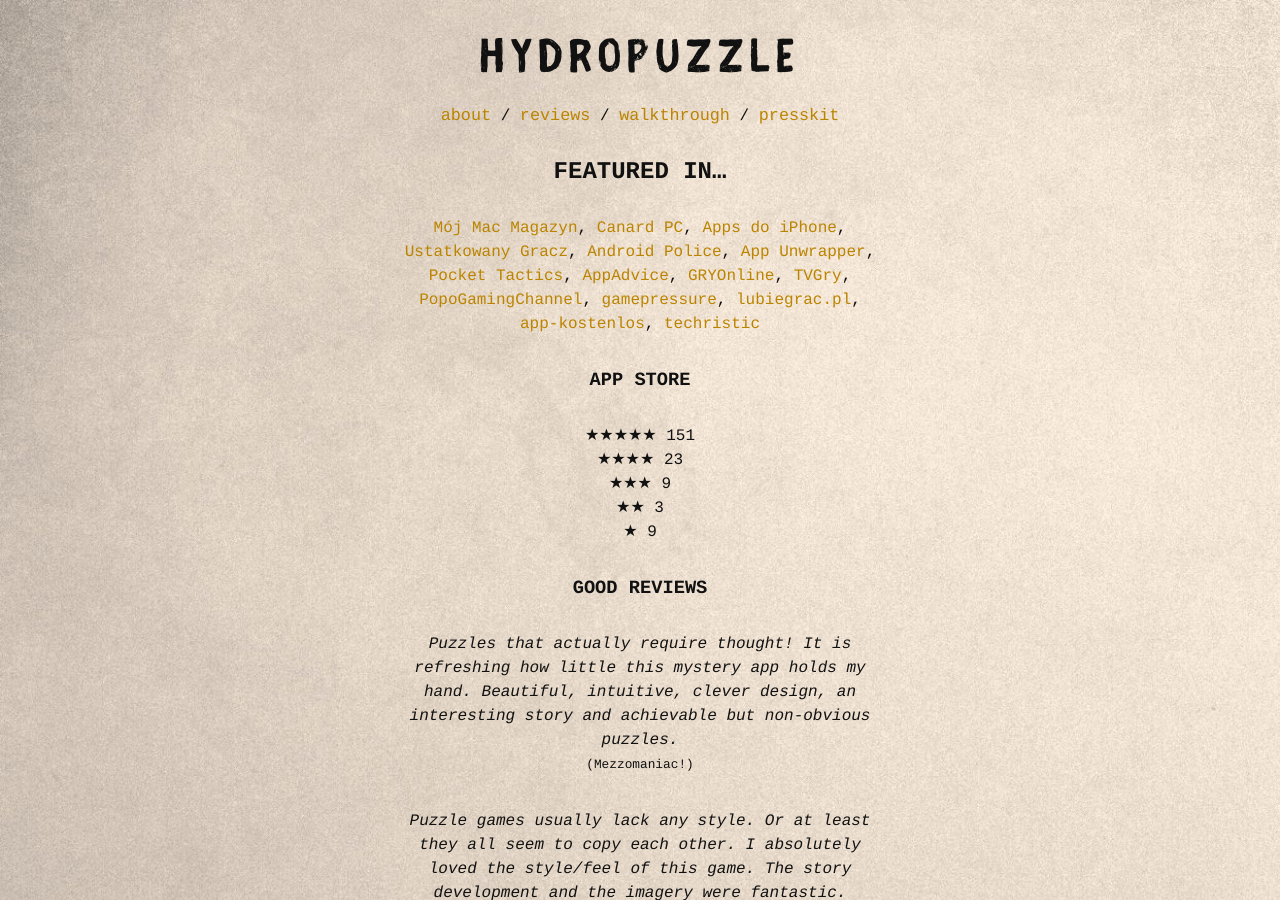
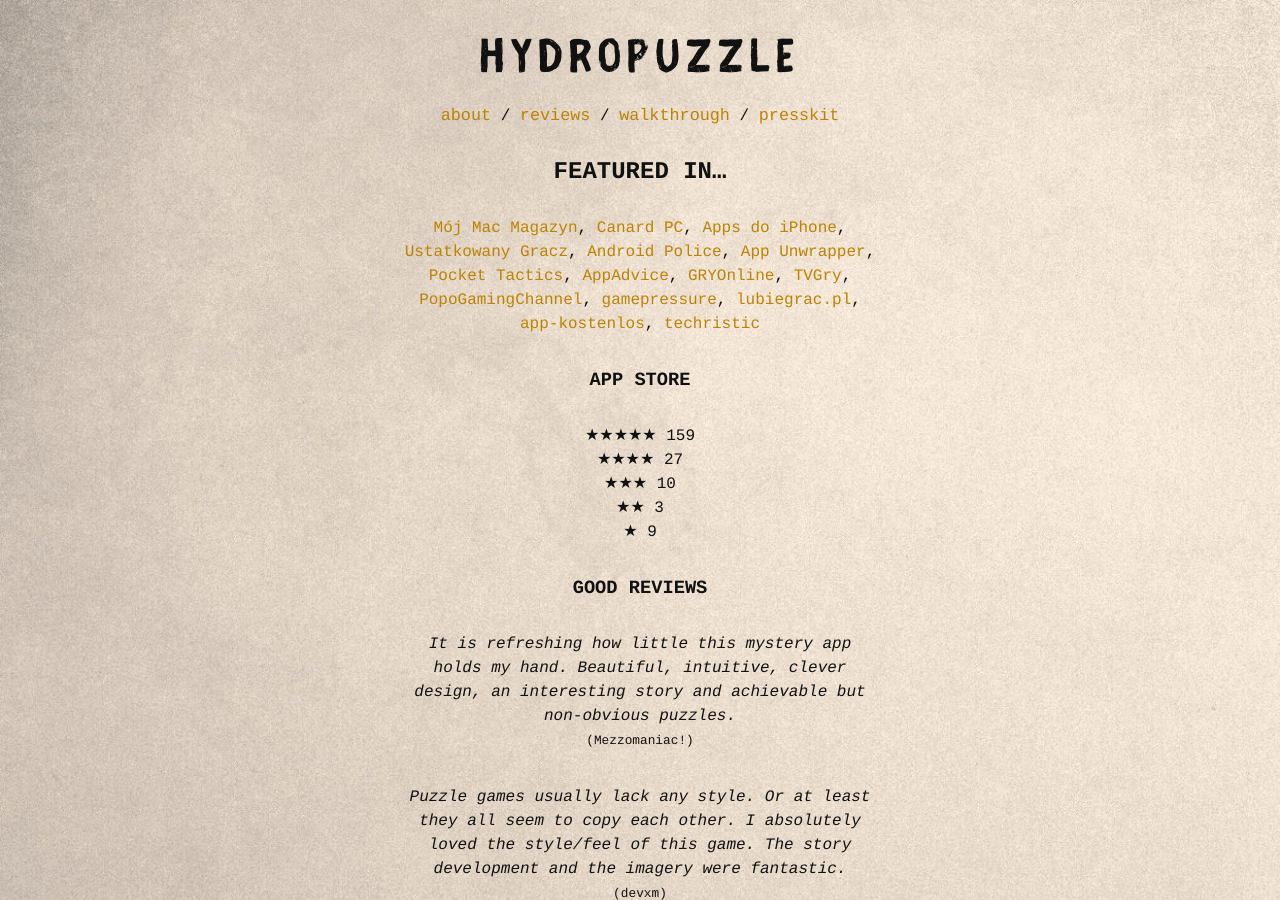
Before and after one commit to sobstel/sobstel.github.com, a Jekyll site: the page built from hydropuzzle/reviews.md, in a window 1280 px wide and 900 px high. Built offline with Jekyll 4.4.1, drawn with Linux system fonts in a browser that asks for light colours.

Commit message:
For every dark night there's a brighter day.

```diff
--- a/_data/forks.yml
+++ b/_data/forks.yml
@@ -1,4 +1,10 @@
 ---
+- name: react-navigation-workshop-examples
+  full_name: sobstel/react-navigation-workshop-examples
+  html_url: https://github.com/sobstel/react-navigation-workshop-examples
+  description:
+  fork: true
+  stargazers_count: 0
 - name: react-native-typewriter
   full_name: sobstel/react-native-typewriter
   html_url: https://github.com/sobstel/react-native-typewriter
--- a/hydropuzzle/reviews.md
+++ b/hydropuzzle/reviews.md
@@ -26,9 +26,9 @@
 
 ### APP STORE
 
-★★★★★	151<br>
-★★★★ 23<br>
-★★★	9<br>
+★★★★★	159<br>
+★★★★ 27<br>
+★★★	10<br>
 ★★ 3<br>
 ★	9<br>
 
@@ -39,7 +39,7 @@
 
 ### GOOD REVIEWS
 
-_Puzzles that actually require thought! It is refreshing how little this mystery app holds my hand. Beautiful, intuitive, clever design, an interesting story and achievable but non-obvious puzzles._
+_It is refreshing how little this mystery app holds my hand. Beautiful, intuitive, clever design, an interesting story and achievable but non-obvious puzzles._
 <br><small>(Mezzomaniac!)</small>
 
 _Puzzle games usually lack any style. Or at least they all seem to copy each other. I absolutely loved the style/feel of this game. The story development and the imagery were fantastic._
--- a/index.html
+++ b/index.html
@@ -85,7 +85,7 @@
     <strong>Hydropuzzle</strong>
     <a href="/hydropuzzle/" title="Hydropuzzle" target="_blank">www.hydropuzzle.com</a>,
     <a href="https://github.com/hydropuzzle/" target="_blank">source</a><br />
-    Surreal tech puzzle adventure. Built with React Native. Over 15k downloads.
+    Surreal tech puzzle adventure. Built with React Native. Over 25k downloads.
   </p>
 </div>
 
```
Also changed, not shown: 1 other file.
